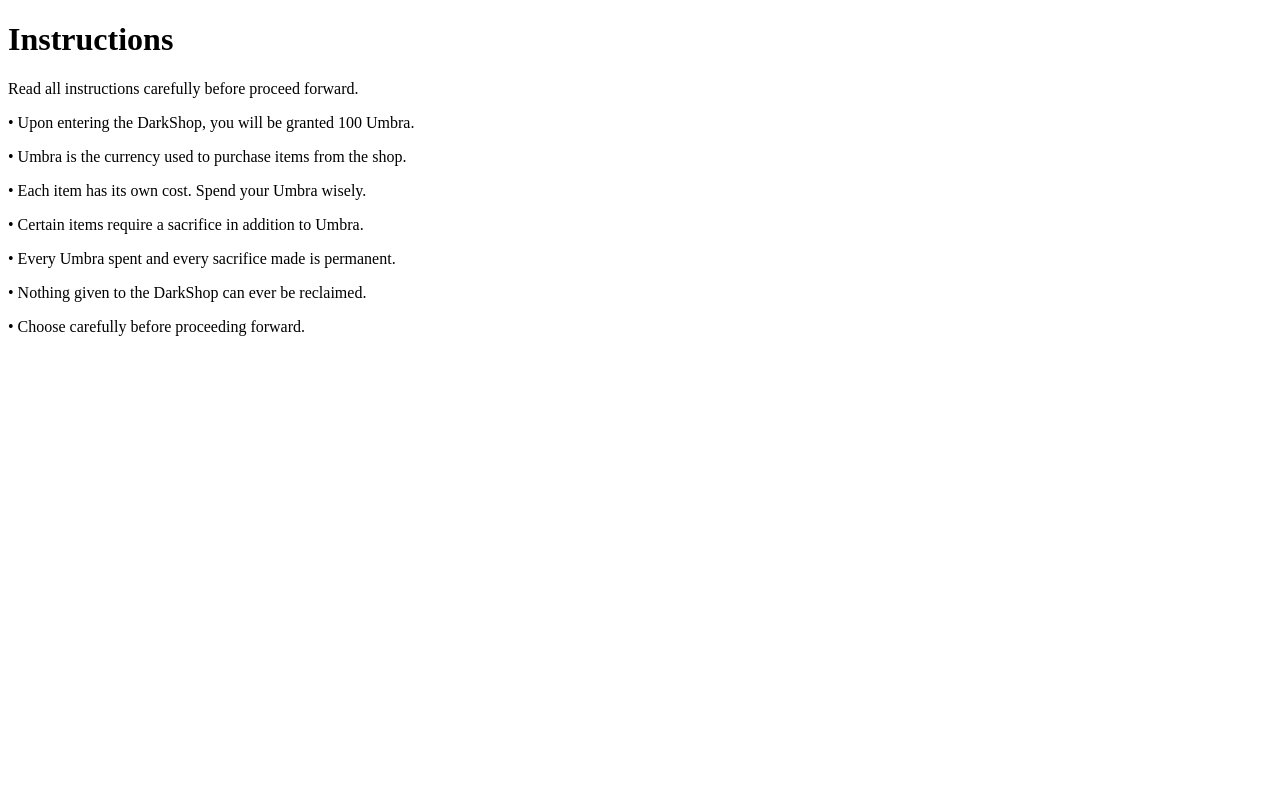
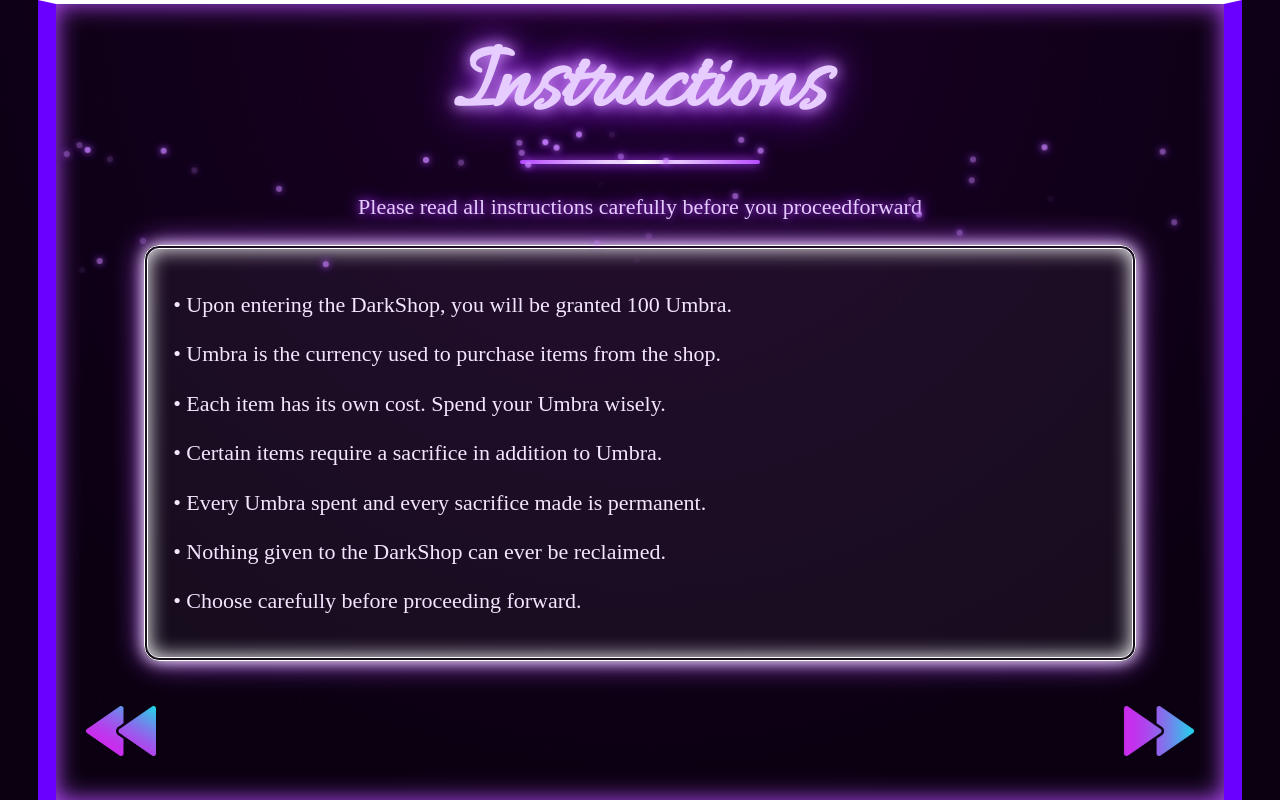
Before and after one commit to SriSingh-dot/DarkShop, a plain HTML site: page rules.html in a window 1280 px wide. Drawn offline with Linux system fonts and the light colour scheme.

Commit message:
3hr36min fix few things in index.html and done with rules.html

```diff
--- a/rules.html
+++ b/rules.html
@@ -5,18 +5,155 @@
 <meta name="viewport" content="width=device-width, initial-scale=1.0">
 <link rel="icon" type="image/png" href="DarkShop.png">
 <title>Instructions</title>
-<link href="https://fonts.googleapis.com/css2?family=Allura&display=swap" rel="stylesheet">
+<link href="https://fonts.googleapis.com/css2?family=Allura&display=swap" rel="stylesheet"><style>
+body{
+  margin:0;
+  background: radial-gradient(circle at top, #1a0026, #0a0011 80%);
+  overflow-y: auto;
+}
+body::before {
+  content:"";
+  position:absolute;
+  top:0; left:0;
+  width:100%;
+  height:100%;
+  background:
+    radial-gradient(white, transparent 1px) 0 0,
+    radial-gradient(white, transparent 1px) 50px 50px;
+  background-size: 100px 100px;
+  opacity:0.05;
+  pointer-events:none;
+}
+.box{
+  width:94%;
+  min-height:100vh;
+  border-left:18px solid #6a00ff;
+  border-right:18px solid #6a00ff;
+  border-top:4px solid white;
+  box-shadow:0 0 25px #b84dff inset;
+  box-sizing:border-box;
+  position:relative;
+  display:flex;
+  flex-direction:column;
+  align-items:center;
+  padding-top:25px;
+  padding-bottom:60px;
+  margin:0 auto;
+}
+h1{
+  font-family:'Allura', cursive;
+  font-size:95px;
+  color:#e6ccff;
+  text-shadow:
+    0 0 10px #b84dff,
+    0 0 20px #b84dff,
+    0 0 40px #8000ff;
+  margin:0 0 10px 0;
+  animation: shimmer 3s infinite;
+}
+h1::after{
+  content:"";
+  display:block;
+  width:240px;
+  height:4px;
+  margin:12px auto 20px;
+  background:linear-gradient(to right,#b84dff,#ffffff,#b84dff);
+  border-radius:4px;
+  box-shadow:0 0 10px #b84dff,0 0 20px #8000ff;
+}
+@keyframes shimmer{
+  0%,100% { text-shadow: 0 0 10px #b84dff, 0 0 20px #b84dff, 0 0 40px #8000ff;}
+  50% { text-shadow: 0 0 20px #ffffff, 0 0 40px #b84dff, 0 0 60px #8000ff;}
+}
+.notice{
+  font-size:22px;
+  color:#e6ccff;
+  text-shadow:
+    0 0 8px #b84dff,
+    0 0 18px #8000ff;
+  margin-bottom:25px;
+  text-align:center;
+}
+.rules-container{
+  width:80%;
+  background: rgba(255,255,255,0.05);
+  border: 4px double #ffffff;
+  border-radius: 15px;
+  padding: 25px;
+  margin: 0 auto 50px auto;
+  box-shadow:
+    0 0 15px #ffffff,
+    0 0 30px #b84dff,
+    inset 0 0 20px #ffffff;
+  color: #f3e6ff;
+  font-size: 22px;
+  line-height: 1.7;
+  text-align: left;
+}
+.rules-container p{
+  margin: 12px 0;
+}
+.next{
+  position:absolute;
+  right:25px;
+  bottom:25px;
+}
+.next img{
+  width:80px;
+  cursor:pointer;
+}
+.back{
+  position:absolute;
+  left:25px;
+  bottom:25px;
+}
+.back img{
+  width:80px;
+  cursor:pointer;
+}
+.snow{
+  position:absolute;
+  top:0;
+  left:0;
+  width:100%;
+  height:100%;
+  pointer-events:none;
+  overflow:hidden;
+}
+.flake{
+  position:absolute;
+  width:6px;
+  height:6px;
+  background:#c77dff;
+  border-radius:50%;
+  opacity:0.8;
+  box-shadow:0 0 6px #c77dff,0 0 12px #8000ff;
+  animation:fall linear infinite;
+}
+@keyframes fall{
+  0%{transform:translateY(-10px) translateX(0px);}
+  50%{transform:translateY(50vh) translateX(15px);}
+  100%{transform:translateY(100vh) translateX(-15px);}
+}
+</style>
 </head>
+
+
+
+
 <body>
 <div class="box">
 
+<div class="snow"></div>
+
 <h1>Instructions</h1>
 <div class="notice">
-Read all instructions carefully before proceed forward.
-
+Please read all instructions carefully before you proceedforward
 </div>
 
-<div class="rules">
+
+<!--instructions clear-->
+<div class="rules-container">
   <p>• Upon entering the DarkShop, you will be granted 100 Umbra.</p>
   <p>• Umbra is the currency used to purchase items from the shop.</p>
   <p>• Each item has its own cost. Spend your Umbra wisely.</p>
@@ -25,10 +162,29 @@ Read all instructions carefully before proceed forward.
   <p>• Nothing given to the DarkShop can ever be reclaimed.</p>
   <p>• Choose carefully before proceeding forward.</p>
 </div>
-
+<a href="index.html" class="back">
+<img src="back.png">
+</a>
+<a href="shop.html" class="next">
+<img src="next.png">
+</a>
 </div>
 
 
 
+<!-- no changes to be added! done here -->
+<script>
+const snow = document.querySelector(".snow");
+for(let i=0;i<40;i++){
+  const flake = document.createElement("div");
+  flake.classList.add("flake");
+  flake.style.left = Math.random()*100 + "%";
+  flake.style.animationDuration = (15 + Math.random()*15) + "s";
+  flake.style.opacity = Math.random();
+  snow.appendChild(flake);
+}
+</script>
+
+
 </body>
 </html>
```
Also changed, not shown: index.html (+17 -23 lines). Lines whose indentation alone changed are shown as unchanged.
